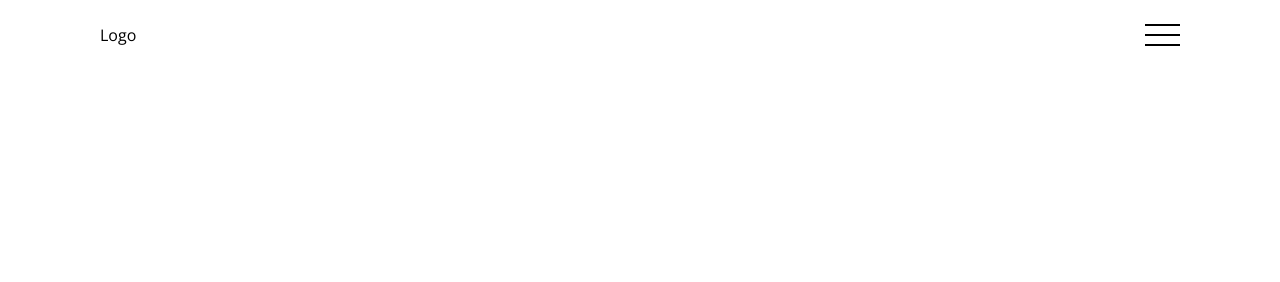
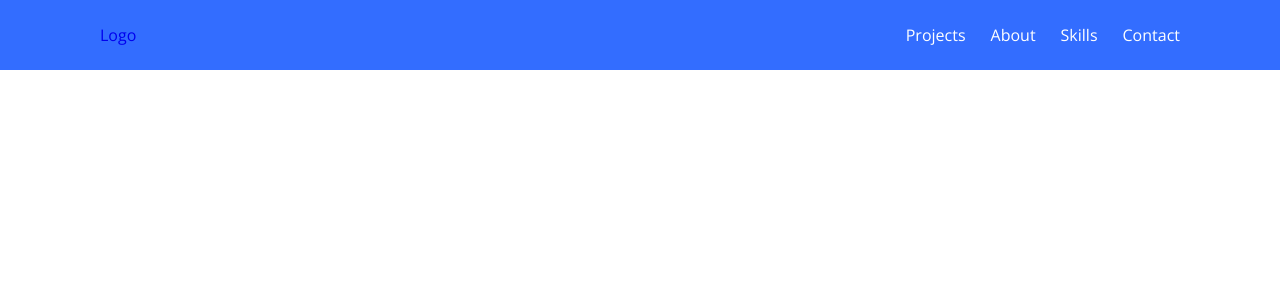
Before and after one commit to ricky-ho/Portfolio-v1, a Gatsby site: page / in a window 1280 px wide. Shown: the top 282 px of the page. Built offline with nearby package versions, Linux system fonts and the light colour scheme; Gatsby itself is replaced by a stand-in of ours.

Commit message:
Added custom hook to get screen width
Created custom hook usesScreenWidth to get screen width for conditional rendering of the mobile vs default navigation menu styling in Header

```diff
--- a/src/components/Header/header.scss
+++ b/src/components/Header/header.scss
@@ -1,17 +1,15 @@
 .header {
   position: fixed;
   top: 0;
+  left: 0;
   display: flex;
   justify-content: center;
   width: 100%;
-  font-family: "Open Sans", "sans-serif";
-  background: hsl(0, 0%, 100%);
+  height: 70px;
+  font-family: var(--font-body);
+  color: var(--white);
+  background-color: var(--primary);
   z-index: 99;
-
-  div a {
-    color: var(--black);
-    text-decoration: none;
-  }
 }
 
 .header__inner {
@@ -22,36 +20,29 @@
   padding: 10px 0px;
 }
 
-// .nav {
-//   display: flex;
+.default-nav {
+  display: flex;
 
-//   .navlink {
-//     display: flex;
-//     width: 100%;
-//     padding: 10px 20px;
-//     margin: 0 10px;
-//     text-decoration: none;
-//     text-align: center;
-//     font-size: var(--fontsize-navlink);
+  ul {
+    display: flex;
+    list-style: none;
 
-//     &:hover {
-//       color: var(--light-blue);
-//     }
-//   }
+    :not(:last-child) {
+      margin-right: 25px;
+    }
+  }
 
-//   :last-child {
-//     border: 1px solid var(--light-blue);
-//     border-radius: 5px;
-//     place-items: center;
-//     padding: 0 10px;
-//     color: var(--light-blue);
+  li {
+    display: flex;
+    justify-content: center;
+    align-items: center;
+  }
 
-//     &:hover {
-//       background: var(--light-blue);
-//       color: #fff;
-//     }
-//   }
-// }
+  a {
+    display: block;
+    color: var(--white);
+  }
+}
 
 .menu-wrap {
   position: relative;
@@ -76,10 +67,6 @@
     right: 0;
     transition: all 0.3s ease;
   }
-
-  &:checked ~ .hamburger-icon > div {
-    background: hsl(0, 0%, 100%);
-  }
 }
 
 .hamburger-icon {
@@ -97,7 +84,7 @@
     place-items: center;
     width: 100%;
     height: 2px;
-    background: hsl(0, 0%, 0%);
+    background: hsl(0, 0%, 100%);
 
     &:before,
     &:after {
@@ -173,7 +160,7 @@
         display: flex;
         align-items: center;
         margin-left: -65px;
-        width: 130px;
+        width: fit-content;
       }
     }
   }
@@ -185,5 +172,23 @@
 
 /* MEDIA QUERIES */
 
-@media screen and (min-width: 1441px) {
+@media screen and (min-width: 425px) {
+  .menu ul a {
+    font-size: var(--fontsize-xl);
+  }
 }
+
+@media screen and (min-width: 500px) {
+  .menu ul a {
+    font-size: var(--fontsize-xxl);
+
+    span {
+      margin-left: -90px;
+    }
+  }
+
+  .nav-item-icon {
+    transform: scale(1.75);
+    margin-right: 40px;
+  }
+}
--- a/src/components/Header/index.js
+++ b/src/components/Header/index.js
@@ -1,11 +1,16 @@
 import * as React from "react"
+import useScreenWidth from "../../hooks/useScreenWidth"
 import { Link } from "gatsby"
 import { BsPerson, BsListCheck, BsBriefcase } from "react-icons/bs"
 import { FiPhone } from "react-icons/fi"
 
 import "./header.scss"
 
+const MOBILE_THRESHOLD_WIDTH = 700
+
 const Header = () => {
+  const width = useScreenWidth()
+
   return (
     <header className="header">
       <div className="header__inner">
@@ -13,29 +18,37 @@
           <a href="/">Logo </a>
         </div>
         <div className="menu-wrap">
-          <MobileNavMenu />
+          {width < MOBILE_THRESHOLD_WIDTH ? (
+            <MobileNavMenu />
+          ) : (
+            <DefaultNavMenu />
+          )}
         </div>
-        {/* <nav className="nav">
-        <Link className="navlink" to="#projects">
-          Projects
-        </Link>
-        <Link className="navlink" to="#about">
-          About
-        </Link>
-        <Link className="navlink" to="#contact">
-          Contact
-        </Link>
-        <a
-          href="/resume.pdf"
-          className="navlink "
-          target="_blank"
-          rel="noopener noreferrer"
-        >
-          Resume
-        </a>
-      </nav> */}
       </div>
     </header>
+  )
+}
+
+const DefaultNavMenu = () => {
+  return (
+    <>
+      <nav className="default-nav">
+        <ul>
+          <li>
+            <Link to="#projects">Projects</Link>
+          </li>
+          <li>
+            <Link to="#about">About</Link>
+          </li>
+          <li>
+            <Link to="#skills">Skills</Link>
+          </li>
+          <li>
+            <Link to="#contact">Contact</Link>
+          </li>
+        </ul>
+      </nav>
+    </>
   )
 }
 
--- a/src/components/Sections/Hero/hero.scss
+++ b/src/components/Sections/Hero/hero.scss
@@ -33,7 +33,6 @@
 
 .description {
   color: var(--gray);
-  line-height: var(--fontsize-l);
 
   span {
     font-weight: bold;
--- /dev/null
+++ b/src/hooks/useScreenWidth.js
@@ -0,0 +1,16 @@
+import { useState, useEffect } from "react"
+
+const useScreenWidth = () => {
+  const [screenWidth, setScreenWidth] = useState(window.innerWidth)
+
+  const handleResize = () => setScreenWidth(window.innerWidth)
+
+  useEffect(() => {
+    window.addEventListener("resize", handleResize)
+    return () => window.removeEventListener("resize", handleResize)
+  }, [])
+
+  return screenWidth
+}
+
+export default useScreenWidth
```
